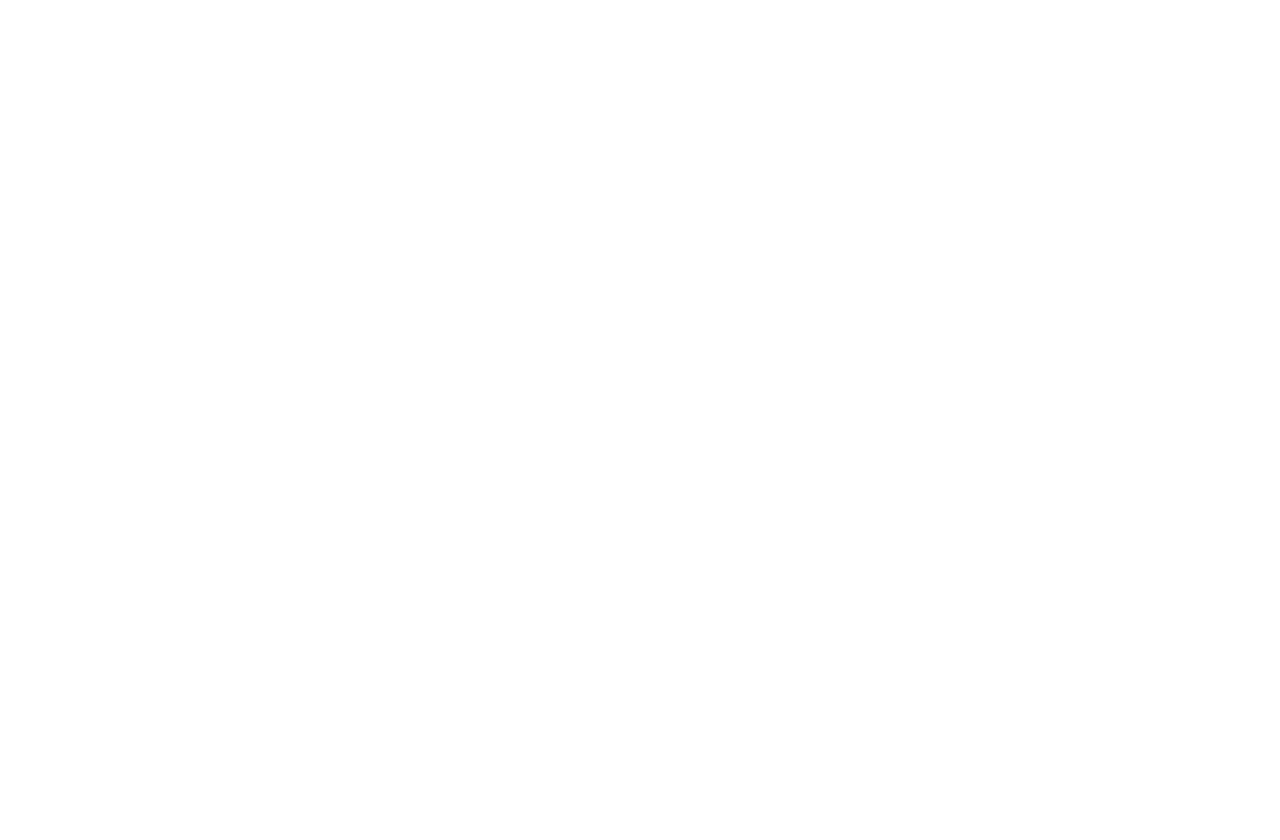
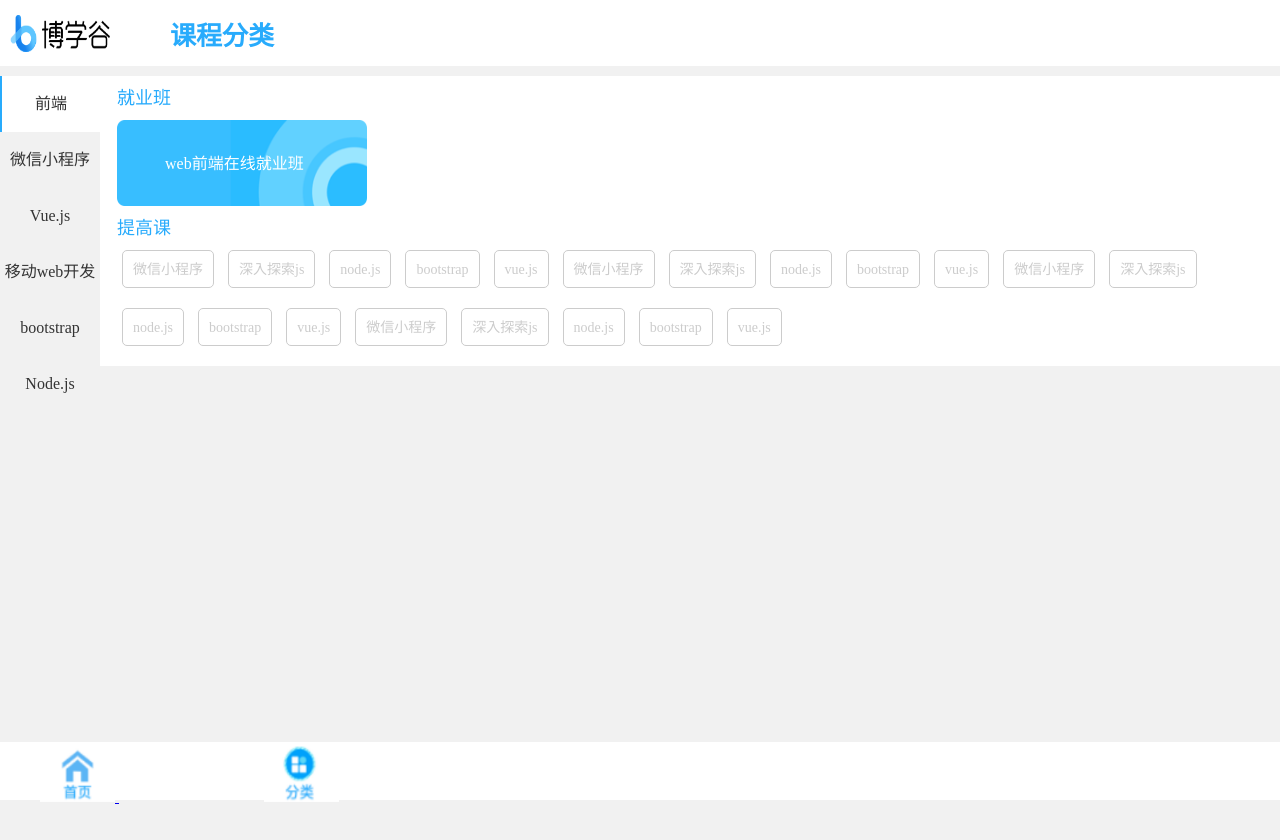
Before and after one commit to xianbaohao/web_boxuegu, a website: page web/views/category.html in a window 1280 px wide. Before the commit the page ends 800 px from the top, so only its background shows below. Drawn offline with Linux system fonts and the light colour scheme.

Commit message:
完成分类页面的开发

```diff
--- a/web/views/category.html
+++ b/web/views/category.html
@@ -0,0 +1,172 @@
+<!DOCTYPE html>
+<html lang="en">
+<head>
+    <meta charset="UTF-8">
+    <meta http-equiv="X-UA-Compatible" content="IE=edge">
+    <meta name="viewport" content="width=device-width, initial-scale=1.0">
+    <title>博学谷</title>
+    <link rel="stylesheet" href="./css/category.css"/>
+    <script src="./lib/jquery.js"></script>
+    <script src="./lib/template-web.js"></script>
+    <script src="./js/category.js"></script>
+</head>
+
+<body>
+    <!-- 头部 -->
+    <div class="header">
+        <div class="left">
+            <img src="./images/logo.png" alt="">
+        </div>
+        <div class="right">
+            <span>课程分类</span>
+        </div>
+    </div>
+    <!-- 头部 -->
+
+
+
+    <!-- 主体内容 -->
+    <div class="main">
+        <div class="sidebar">
+            <div class="active">前端</div>
+            <div>微信小程序</div>
+            <div>Vue.js</div>
+            <div>移动web开发</div>
+            <div>bootstrap</div>
+            <div>Node.js</div>
+        </div>
+        <div class="content">
+
+            <div>
+                <div class="top">
+                    <div class="title">就业班</div>
+                    <div>
+                        <img src="./images/web_fe.png" alt="">
+                        <span>web前端在线就业班</span>
+                    </div>
+                </div>
+                <div class="bottom">
+                    <div class="title">提高课</div>
+                    <ul>
+                        <li>
+                           <a href="#">微信小程序</a>
+                        </li>
+                        <li>
+                            <a href="#">深入探索js</a>
+                        </li>
+                        <li>
+                            <a href="#">node.js</a>
+                        </li>
+                        <li>
+                            <a href="#">bootstrap</a>
+                        </li>
+                        <li>
+                            <a href="#">vue.js</a>
+                        </li>
+                        <li>
+                            <a href="#">微信小程序</a>
+                         </li>
+                         <li>
+                             <a href="#">深入探索js</a>
+                         </li>
+                         <li>
+                             <a href="#">node.js</a>
+                         </li>
+                         <li>
+                             <a href="#">bootstrap</a>
+                         </li>
+                         <li>
+                             <a href="#">vue.js</a>
+                         </li>
+                         <li>
+                            <a href="#">微信小程序</a>
+                         </li>
+                         <li>
+                             <a href="#">深入探索js</a>
+                         </li>
+                         <li>
+                             <a href="#">node.js</a>
+                         </li>
+                         <li>
+                             <a href="#">bootstrap</a>
+                         </li>
+                         <li>
+                             <a href="#">vue.js</a>
+                         </li>
+                         <li>
+                            <a href="#">微信小程序</a>
+                         </li>
+                         <li>
+                             <a href="#">深入探索js</a>
+                         </li>
+                         <li>
+                             <a href="#">node.js</a>
+                         </li>
+                         <li>
+                             <a href="#">bootstrap</a>
+                         </li>
+                         <li>
+                             <a href="#">vue.js</a>
+                         </li>
+                    </ul>
+                </div>
+            </div>
+
+            <div>
+                <div class="top">
+                    <div class="title">就业班</div>
+                    <div>
+                        <img src="./images/web_fe.png" alt="">
+                        <span>web前端在线就业班</span>
+                    </div>
+                </div>
+                <div class="bottom">
+                    <div class="title">提高课</div>
+                    <ul>
+                        <li>
+                           <a href="#">微信小程序</a>
+                        </li>
+                        <li>
+                            <a href="#">bootstrap</a>
+                        </li>
+                        <li>
+                            <a href="#">node.js</a>
+                        </li>
+                        <li>
+                            <a href="#">anjular</a>
+                        </li>
+                        <li>
+                            <a href="#">react</a>
+                        </li>
+                    </ul>
+                </div>
+            </div>
+
+            <div>vue</div>
+            <div>移动web开发</div>
+            <div>bootstrap</div>
+            <div>Node</div>
+
+        </div>
+
+
+    </div>
+    <!-- 主体内容 -->
+
+
+
+
+    <!-- 底部 -->
+    <div class="dibu">
+        <div class="footer">
+            <a href="./index.html">
+                <img src="./images/屏幕截图 2022-05-07 174904.png" alt="">
+            </a>
+            <a href="./category.html">
+                <img src="./images/屏幕截图 2022-05-07 174918.png" alt="">
+            </a>
+        </div>
+       </div>
+    <!-- 底部 -->
+</body>
+</html>
--- /dev/null
+++ b/web/views/css/category.css
@@ -0,0 +1,169 @@
+html,
+body {
+    margin: 0;
+    padding: 0;
+    width: 100%;
+    height: 100%;
+    background-color: #f1f1f1;
+}
+
+/* 头部 */
+.header {
+    display: flex;
+    position: fixed;
+    top: 0;
+    right: 0;
+    width: 100%;
+    height: 66px;
+    background-color: #FFFFFF;
+}
+.header .left img {
+    display: inline-block;
+    width: 100px;
+    height: 37px;
+    margin-left: 10px;
+    margin-top: 15px;
+}
+.header .right span {
+    display: inline-block;
+    font-size: 26px;
+    color: #28ABFC;
+    margin-left: 60px;
+    margin-top: 15px;
+    font-weight: 700;
+}
+
+/* 主体内容 */
+.main {
+    display: flex;
+    width: 100%;
+    margin-top: 76px;
+}
+.sidebar {
+    position: fixed;
+    left: 0;
+    top: 76px;
+    width: 100px;
+}
+.sidebar div {
+    height: 56px;
+    line-height:56px;
+    text-align: center;
+    font-size: 16px;
+    color: #333333;
+}
+
+/* 内容 */
+.content {
+    /* position: relative; */
+    flex: 1;
+    margin-left: 100px;
+    background-color: #FFFFFF;
+    overflow-y: scroll;
+}
+
+.content .top .title {
+    margin-left: 17px;
+    height: 44px;
+    line-height: 44px;
+    font-size: 18px;
+    color:#28ABFC;
+}
+.content .top img {
+    display: block;
+    width: 250px;
+    height: 86px;
+    margin-left: 17px;
+}
+.content .top span {
+    display: block;
+    position: absolute;
+    left: 165px;
+    top: 150px;
+    color: #FFFFFF;
+}
+.content .bottom .title {
+    height: 44px;
+    line-height: 44px;
+    font-size: 18px;
+    color:#28ABFC;
+    margin-left: 17px;
+}
+.content .bottom ul {
+    list-style-type: none;
+    padding: 0;
+    margin: 0;
+    margin-left:22px;
+
+}
+.content .bottom ul li {
+    display: inline-block;
+    height: 36px;
+    line-height: 36px;
+    /* background-color: red; */
+    border: 1px solid #CCCCCC;
+    border-radius:5px;
+    padding-left: 10px;
+    padding-right: 10px;
+    margin-right: 10px;
+    margin-bottom: 20px;
+
+}
+.content .bottom ul li a {
+    color: #CCCCCC;
+    text-decoration:none;
+    font-size: 14px;
+}
+.content div {
+    color: #CCCCCC;
+}
+
+
+.active {
+    background-color: #FFFFFF;
+    border-left: 2px solid #28ABFC;
+}
+
+
+
+
+
+
+
+
+
+
+
+
+
+
+
+
+
+
+
+/* 底部 */
+.dibu {
+    height: 58px;
+}
+.footer {
+    width: 100%;
+    height: 58px;
+    position: fixed;
+    left: 0;
+    bottom: 0;
+    background-color: #FFFFFF;
+}
+.footer a:first-child img {
+    display: inline-block;
+    width: 75px;
+    height: 55px;
+    margin-left: 40px;
+}
+.footer a:last-child img {
+    display: inline-block;
+    width: 75px;
+    height: 60px;
+    margin-left: 145px;
+
+}
--- a/web/views/css/index.css
+++ b/web/views/css/index.css
@@ -145,35 +145,9 @@
     font-size: 14px;
 }
 
-
-
-
-
-
-
-
-
-
-
-
-
-
-
-
-
-
-
-
-
-
-
-
-
-
-
-
-
-
+.active {
+    background-color: #FFFFFF;
+}
 
 
 
--- /dev/null
+++ b/web/views/js/category.js
@@ -0,0 +1,22 @@
+$(function() {
+    // 隐藏所有内容
+    $('.content>div').hide();
+    // 显示第一个主体内容
+    $('.content>div')
+    .eq(0)
+    .show();
+    // 绑定点击事件
+    $('.sidebar div').on('click',function() {
+        // 移除所有类
+        $('.sidebar div').removeClass('active');
+        // 点击谁，为谁添加这个类
+        $(this).addClass('active');
+        // 获取当前点击按键的下标
+        var index = $(this).index();
+        // 对应下标的内容显示
+        $('.content>div').hide().eq(index).show()
+
+
+    })
+
+})
```
